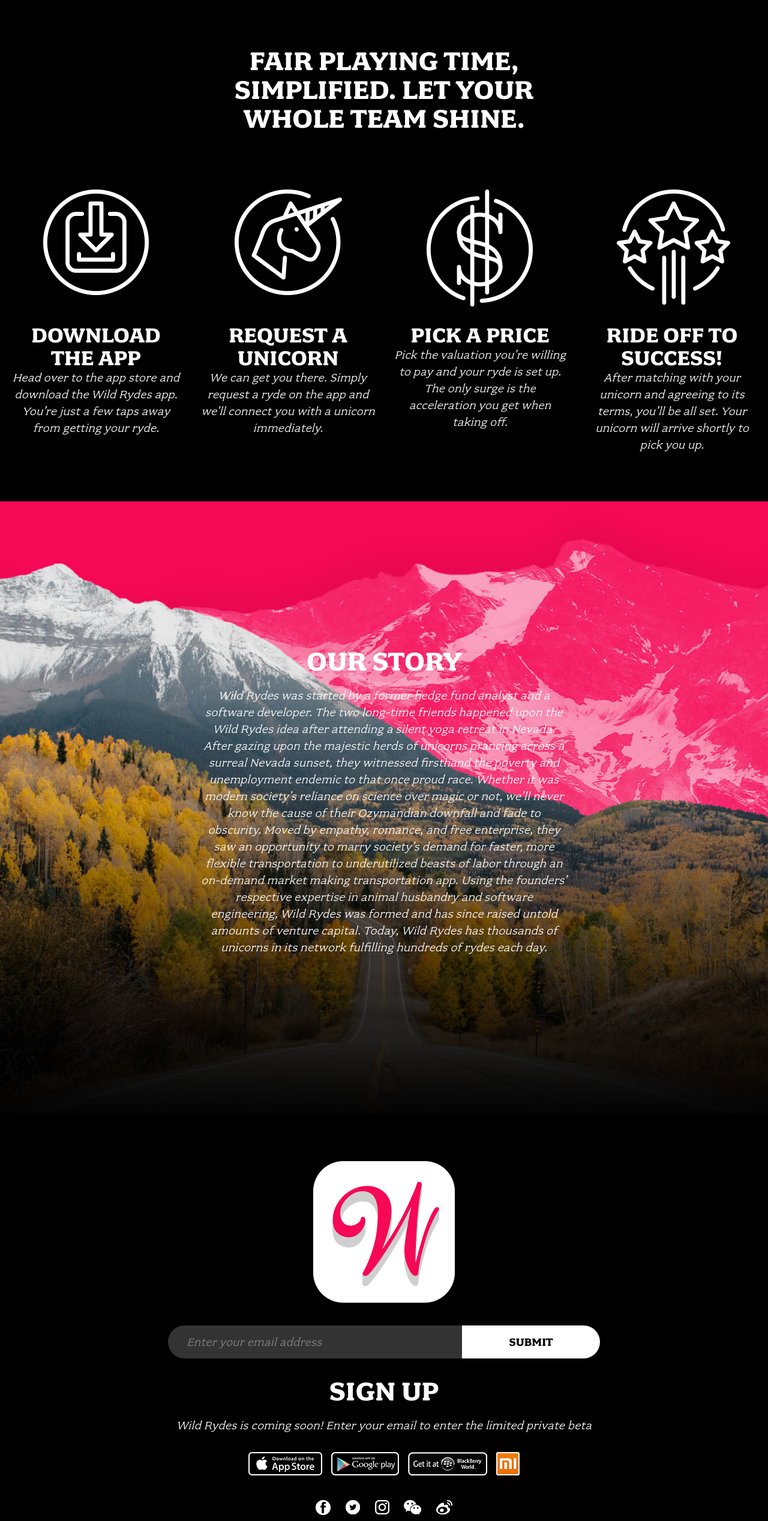
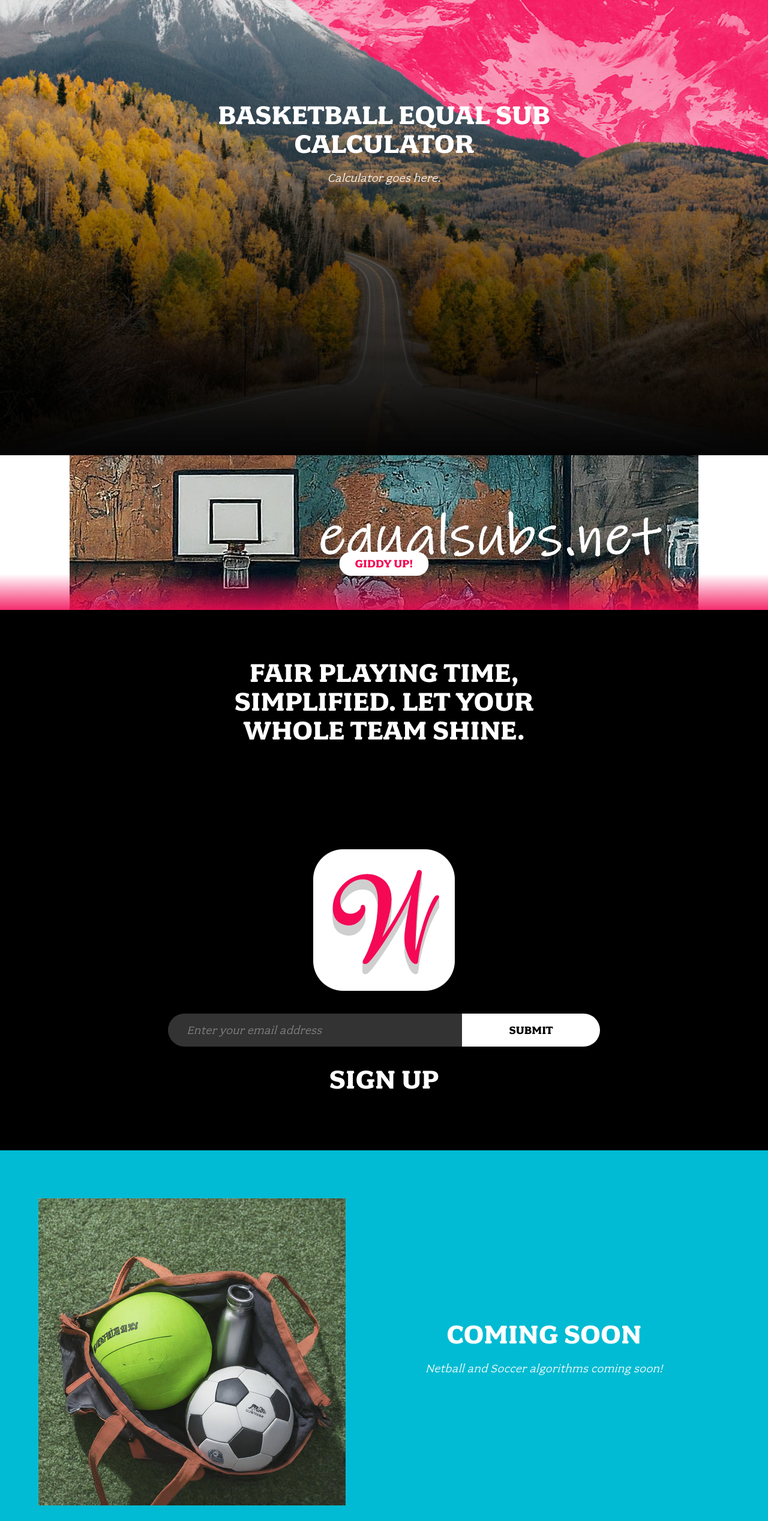
Before and after one commit to ozzyjon/equal-subs, a plain HTML site: page index.html in a window 1280 px wide. Shown: the part 261-2797 px from the top of the page at 60% size. Drawn offline with Linux system fonts and the light colour scheme.

Commit message:
misc changes

```diff
--- a/index.html
+++ b/index.html
@@ -13,15 +13,22 @@
 </head>
 <body class="page-home">
 
+
+<section class="home-story">
+  <div class="row column large-9 xlarge-6 xxlarge-4">
+    <h2 class="section-title">Basketball Equal Sub Calculator</h2>
+    <p class="content">
+      Calculator goes here.
+    </p>
+  </div>
+</section>
+
   <header class="site-header">
     <h1 class="title">Wild Rydes</h1>
     <nav class="site-nav">
       <ul>
         <li><a href="index.html">Home</a></li>
-        <li><a href="unicorns.html">Meet the Unicorns</a></li>
-        <li><a href="investors.html">Investors &amp; Board of Directors</a></li>
         <li><a href="faq.html">FAQ</a></li>
-        <li><a href="apply.html">Apply</a></li>
       </ul>
     </nav>
     <button type="button" class="btn-menu"><span>Menu</span></button>
@@ -31,45 +38,6 @@
   <section class="home-about">
     <div class="row column large-9 xlarge-6 xxlarge-4">
       <h2 class="section-title">Fair playing time, simplified. Let your whole team shine.</h2>
-    </div>
-
-    <div class="row medium-up-2 large-up-4">
-      <div class="column">
-        <div class="home-about-block">
-          <h3 class="title icon-download">Download The App</h3>
-          <p class="content">Head over to the app store and download the Wild Rydes app. You’re just a few taps away from getting your ryde.</p>
-        </div>
-      </div>
-
-      <div class="column">
-        <div class="home-about-block">
-          <h3 class="title icon-unicorn">Request A Unicorn</h3>
-          <p class="content">We can get you there. Simply request a ryde on the app and we'll connect you with a unicorn immediately.</p>
-        </div>
-      </div>
-
-      <div class="column">
-        <div class="home-about-block">
-          <h3 class="title icon-price">Pick A Price</h3>
-          <p class="content">Pick the valuation you're willing to pay and your ryde is set up. The only surge is the acceleration you get when taking off.</p>
-        </div>
-      </div>
-
-      <div class="column">
-        <div class="home-about-block">
-          <h3 class="title icon-success">Ride Off To Success!</h3>
-          <p class="content">After matching with your unicorn and agreeing to its terms, you’ll be all set. Your unicorn will arrive shortly to pick you up.</p>
-        </div>
-      </div>
-    </div>
-  </section>
-
-  <section class="home-story">
-    <div class="row column large-9 xlarge-6 xxlarge-4">
-      <h2 class="section-title">Our Story</h2>
-      <p class="content">
-        Wild Rydes was started by a former hedge fund analyst and a software developer. The two long-time friends happened upon the Wild Rydes idea after attending a silent yoga retreat in Nevada. After gazing upon the majestic herds of unicorns prancing across a surreal Nevada sunset, they witnessed firsthand the poverty and unemployment endemic to that once proud race. Whether it was modern society’s reliance on science over magic or not, we’ll never know the cause of their Ozymandian downfall and fade to obscurity. Moved by empathy, romance, and free enterprise, they saw an opportunity to marry society’s demand for faster, more flexible transportation to underutilized beasts of labor through an on-demand market making transportation app. Using the founders’ respective expertise in animal husbandry and software engineering, Wild Rydes was formed and has since raised untold amounts of venture capital. Today, Wild Rydes has thousands of unicorns in its network fulfilling hundreds of rydes each day.
-      </p>
     </div>
   </section>
 
@@ -84,33 +52,6 @@
 
       <h2 class="section-title">Sign Up</h2>
 
-      <p class="content">Wild Rydes is coming soon! Enter your email to enter the limited private beta</p>
-
-      <div class="apps">
-        <a class="app-icon" href=""><img src="images/wr-home-apple.png"></a>
-        <a class="app-icon" href=""><img src="images/wr-home-google.png"></a>
-        <a class="app-icon" href=""><img src="images/wr-home-blackberry.png"></a>
-        <a class="app-icon" href=""><img src="images/wr-home-Xiaomi.png"></a>
-      </div>
-
-      <div class="social">
-        <a class="icon-fb" href="">Facebook</a>
-        <a class="icon-tw" href="">Twitter</a>
-        <a class="icon-ig" href="">Instagram</a>
-        <a class="icon-wc" href="">Wechat</a>
-        <a class="icon-wb" href="">Weibo</a>
-      </div>
-    </div>
-  </section>
-
-  <section class="home-quote">
-    <div class="row column medium-8 xxlarge-6">
-      <div class="quote-wrap">
-        <div class="quote">
-          “I was almost late to my ultimate frisbee tournament in DOLORES park. BUt Wild Rydes Got me there from the marina in under five minutes.”
-        </div>
-        <div class="quoter">- Satisfied Wild Rydes User</div>
-      </div>
     </div>
   </section>
 
```
Also changed, not shown: css/main.css.
